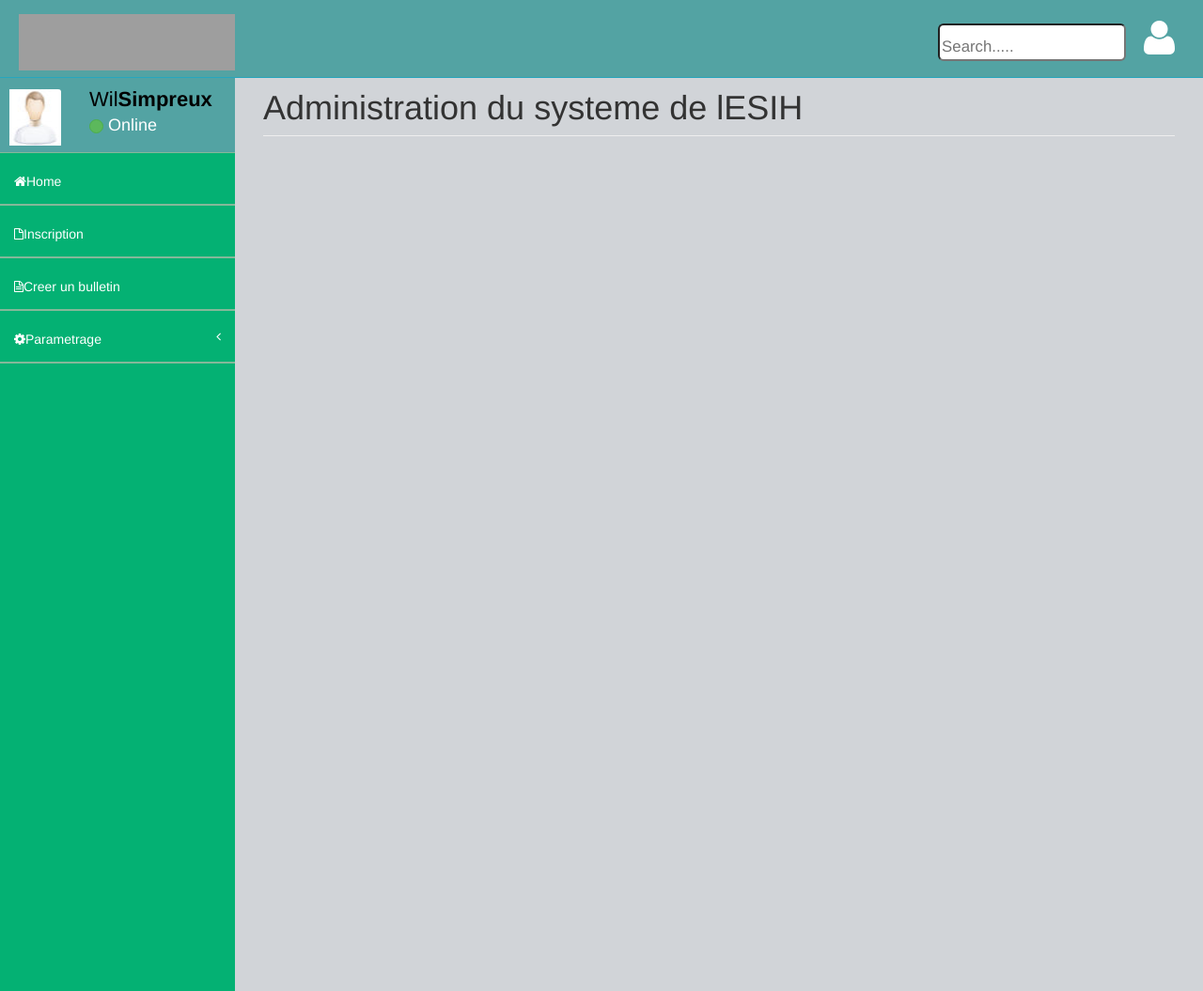
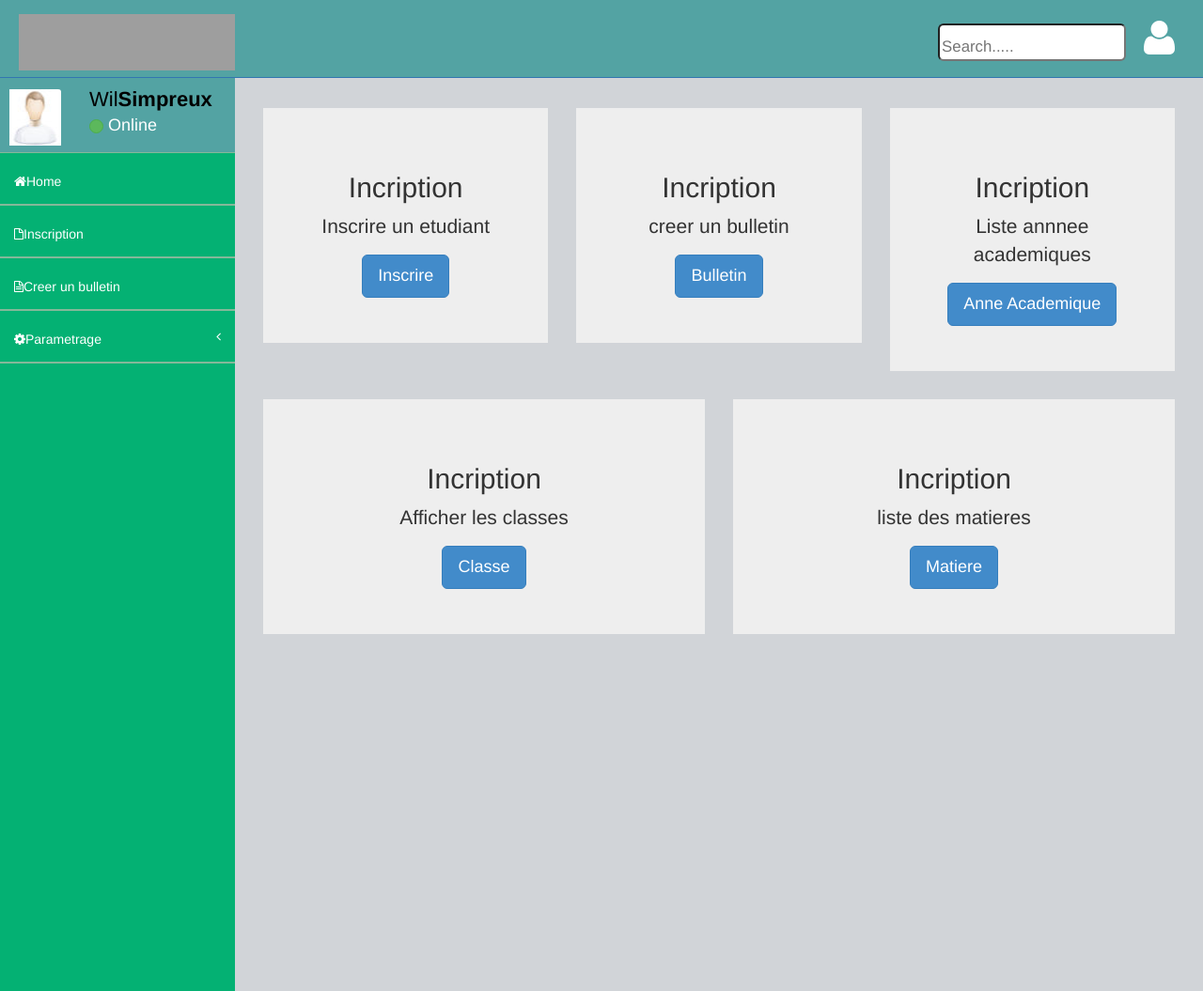
Before and after one commit to DestinM/ProjetPHP_Final, a PHP site: page / in a window 1280 px wide. Shown: the whole page at 94% size. Run offline with PHP 8.4, Linux system fonts and the light colour scheme; grey boxes are pictures that could not be loaded.

Commit message:
page d acceuil terminer

```diff
--- a/ESIH_GES/assets/css/main-style.css
+++ b/ESIH_GES/assets/css/main-style.css
@@ -122,7 +122,7 @@ margin-right: -24px;
     margin:5px;
 }
 .navbar-default {
-border-color: #27A6BE;
+border-color: #3276B1;
 }
 /*media queries*/
 
--- a/ESIH_GES/index.html
+++ b/ESIH_GES/index.html
@@ -91,7 +91,7 @@
                         <a href="index.html"><i class="fa fa-home" aria-hidden="true"></i>Home</a>
                     </li>
                     <li>
-                        <a href="inscription.php"><i class="fa fa-file-o" aria-hidden="true"></i>Inscription</a>
+                        <a href="inscription.html"><i class="fa fa-file-o" aria-hidden="true"></i>Inscription</a>
                     </li>
 
                     <li>
@@ -126,14 +126,54 @@
         <!--  page-wrapper -->
         <div id="page-wrapper">
 
-            <div class="row">
-                <!-- Page Header -->
-                <div class="col-lg-12">
-                    <h1 class="page-header">Administration du systeme de lESIH</h1>
+            <br><br><br>
+             <div class="row">
+                  <div class="col-sm-4">
+                    <div class="jumbotron" style="text-align:center;">
+                     <h2>Incription</h2>
+                     <p>Inscrire un etudiant</p>
+                     <a href="inscription.html">
+                         <button type="button" class="btn btn-primary btn-lg" >Inscrire</button>
+                     </a>
+                 </div>
+                  </div>
+                  <div class="col-sm-4">
+                  <div class="jumbotron" style="text-align:center;">
+                     <h2>Incription</h2>
+                     <p>creer un bulletin</p>
+                     <a href="bulletin.html">
+                        <button type="button" class="btn btn-primary btn-lg" href="bulletin.html">Bulletin</button>
+                     </a>
+         </div></div>
+                  <div class="col-sm-4">
+                  <div class="jumbotron" style="text-align:center;">
+                     <h2>Incription</h2>
+                     <p>Liste annnee academiques</p>
+                     <a href="academique.html"><button type="button" class="btn btn-primary btn-lg" href="academique.html">Anne Academique</button></a>
+                    </div></div>
+             </div>
 
-                </div>
-                <!--End Page Header -->
-            </div>
+
+             <div class="row">
+                  <div class="col-sm-6">
+                    <div class="jumbotron" style="text-align:center;">
+                     <h2>Incription</h2>
+                     <p>Afficher les classes</p>
+                     <a href="classe.html">
+                        <button type="button" class="btn btn-primary btn-lg" href="classe.html">Classe</button>
+                     </a>
+              </div>
+                  </div>
+                  <div class="col-sm-6">
+                  <div class="jumbotron" style="text-align:center;">
+                     <h2>Incription</h2>
+                     <p>liste des matieres</p>
+                     <a href="matiere.html">
+                        <button type="button" class="btn btn-primary btn-lg" href="matiere.html">Matiere</button>
+                     </a>
+          </div></div>
+                 </div>
+             </div>
 
 
 
```
